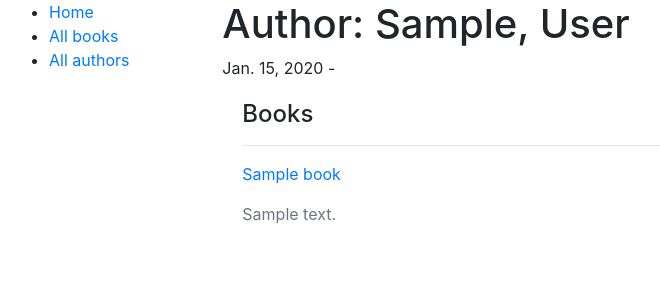
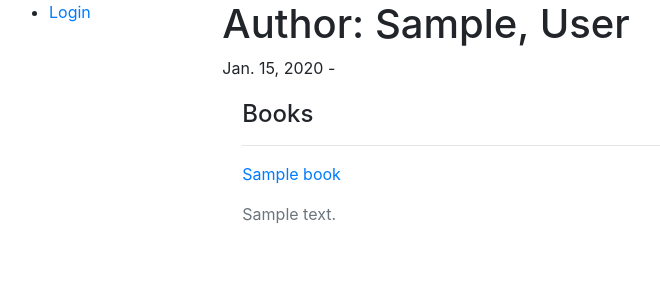
Before and after one commit to kitmikai/django-class-based-views, a Django app: page /catalog/author/1 in a window 1280 px wide. Shown: the top 300 px of the page, without its empty margins (6-666 px from the left). Run offline with Django 3.2, Linux system fonts and the light colour scheme; tables that the repository leaves empty hold one stand-in row (values such as "Sample post").

Commit message:
Show login and logout links when user is authenticated.

```diff
--- a/catalog/templates/base_generic.html
+++ b/catalog/templates/base_generic.html
@@ -15,10 +15,13 @@
       <div class="col-sm-2">
       {% block sidebar %}
         <ul class="sidebar-nav">
-          <li><a href="{% url 'index' %}">Home</a></li>
-          <li><a href="{% url 'books' %}">All books</a></li>
-          <li><a href="{% url 'authors' %}">All authors</a></li>
-        </ul>
+          {% if user.is_authenticated %}
+          <li>User: {{ user.get_username }}</li>
+          <li><a href="{% url 'logout'%}?next={{request.path}}">Logout</a></li>
+        {% else %}
+          <li><a href="{% url 'login'%}?next={{request.path}}">Login</a></li>
+        {% endif %}
+       </ul>
      {% endblock %}
       </div>
       <div class="col-sm-10 ">{% block content %}{% endblock %}
```
